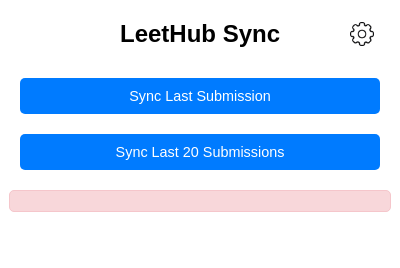
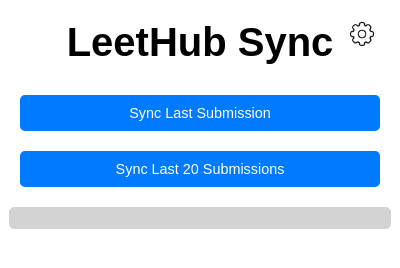
Before and after one commit to calebcsimmons/LeetHub_Sync, a browser extension: page popup/main.html in a window 400 px wide. Drawn offline with Linux system fonts and the light colour scheme.

```diff
--- a/popup/main.css
+++ b/popup/main.css
@@ -8,7 +8,7 @@
 }
 
 h1 {
-    font-size: 1.5em;
+    font-size: 2.5em;
     margin: 20px 0;
 }
 
@@ -52,9 +52,9 @@
     max-width: 500px; /* Increased max-width for message */
     margin: 10px auto;
     padding: 10px;
-    background-color: #f8d7da;
-    color: gray;
-    border: 1px solid #f5c6cb;
+    background-color: lightgrey;
+
+    border: 1px solid lightgrey;
     border-radius: 5px;
 }
 
--- a/scripts/popup.js
+++ b/scripts/popup.js
@@ -36,7 +36,7 @@
         }
 
         if (response && response.status === 'success') {
-            displayMessage('Successfully synced the last 20 submissions!', 'green');
+            displayMessage('Successfully synced the last 20 submissions!', 'lightgreen');
         } else if (response && response.status === 'error') {
             console.error('Error from background:', response.message);
             displayMessage(`Error: ${response.message}`, 'red');
```
Also changed, not shown: config/package.json (deleted, +0 -8 lines), images/lh_icon.jpg (added), images/lh_icon.png (added), manifest.json, 1 other file.
